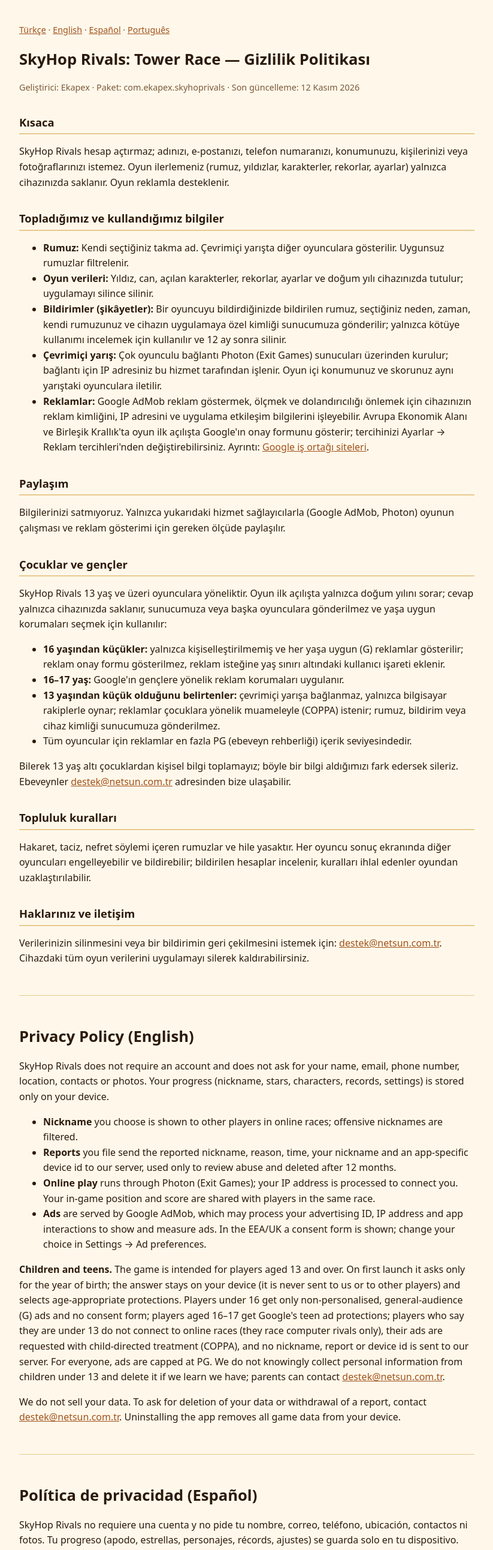
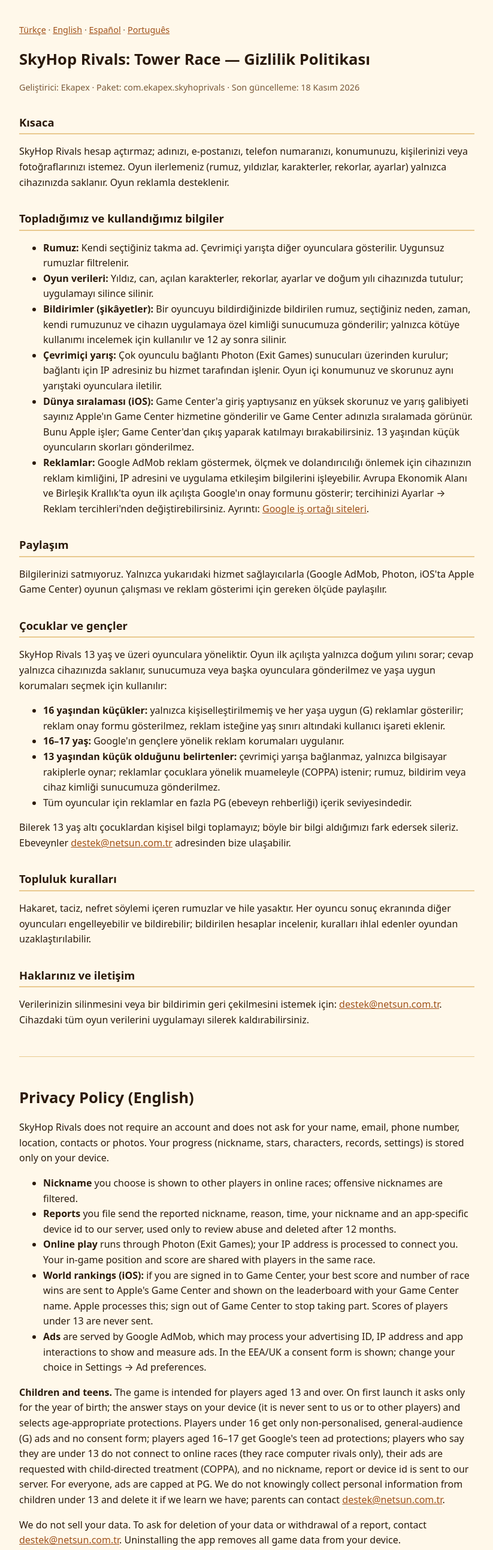
Before and after one commit to ender79/skyhop-gizlilik, a plain HTML site: page index.html in a window 1280 px wide. Shown: the top 2584 px of the page at 60% size, without its empty margins (228-1051 px from the left). Drawn offline with Linux system fonts and the light colour scheme.

Commit message:
Gizlilik: iOS Game Center dünya sıralaması maddesi (4 dil), 18 Kasım 2026
Co-Authored-By: Claude Opus 5.5 <noreply@anthropic.com>
Claude-Session: https://claude.ai/code/session_017FmkvFdo4UP5TUXwn6DPNu

```diff
--- a/index.html
+++ b/index.html
@@ -16,7 +16,7 @@
 <body>
 <p class="muted"><a href="#tr">Türkçe</a> · <a href="#en">English</a> · <a href="#es">Español</a> · <a href="#pt">Português</a></p>
 <h1 id="tr">SkyHop Rivals: Tower Race — Gizlilik Politikası</h1>
-<p class="muted">Geliştirici: Ekapex · Paket: com.ekapex.skyhoprivals · Son güncelleme: 12 Kasım 2026</p>
+<p class="muted">Geliştirici: Ekapex · Paket: com.ekapex.skyhoprivals · Son güncelleme: 18 Kasım 2026</p>
 
 <h2>Kısaca</h2>
 <p>SkyHop Rivals hesap açtırmaz; adınızı, e-postanızı, telefon numaranızı, konumunuzu, kişilerinizi veya fotoğraflarınızı istemez.
@@ -30,6 +30,9 @@ Oyun ilerlemeniz (rumuz, yıldızlar, karakterler, rekorlar, ayarlar) yalnızca
       cihazın uygulamaya özel kimliği sunucumuza gönderilir; yalnızca kötüye kullanımı incelemek için kullanılır ve 12 ay sonra silinir.</li>
   <li><b>Çevrimiçi yarış:</b> Çok oyunculu bağlantı Photon (Exit Games) sunucuları üzerinden kurulur; bağlantı için IP adresiniz bu
       hizmet tarafından işlenir. Oyun içi konumunuz ve skorunuz aynı yarıştaki oyunculara iletilir.</li>
+  <li><b>Dünya sıralaması (iOS):</b> Game Center'a giriş yaptıysanız en yüksek skorunuz ve yarış galibiyeti sayınız Apple'ın
+      Game Center hizmetine gönderilir ve Game Center adınızla sıralamada görünür. Bunu Apple işler; Game Center'dan çıkış
+      yaparak katılmayı bırakabilirsiniz. 13 yaşından küçük oyuncuların skorları gönderilmez.</li>
   <li><b>Reklamlar:</b> Google AdMob reklam göstermek, ölçmek ve dolandırıcılığı önlemek için cihazınızın reklam kimliğini, IP
       adresini ve uygulama etkileşim bilgilerini işleyebilir. Avrupa Ekonomik Alanı ve Birleşik Krallık'ta oyun ilk açılışta Google'ın
       onay formunu gösterir; tercihinizi Ayarlar → Reklam tercihleri'nden değiştirebilirsiniz. Ayrıntı:
@@ -37,7 +40,7 @@ Oyun ilerlemeniz (rumuz, yıldızlar, karakterler, rekorlar, ayarlar) yalnızca
 </ul>
 
 <h2>Paylaşım</h2>
-<p>Bilgilerinizi satmıyoruz. Yalnızca yukarıdaki hizmet sağlayıcılarla (Google AdMob, Photon) oyunun çalışması ve reklam
+<p>Bilgilerinizi satmıyoruz. Yalnızca yukarıdaki hizmet sağlayıcılarla (Google AdMob, Photon, iOS'ta Apple Game Center) oyunun çalışması ve reklam
 gösterimi için gereken ölçüde paylaşılır.</p>
 
 <h2>Çocuklar ve gençler</h2>
@@ -73,6 +76,9 @@ Your progress (nickname, stars, characters, records, settings) is stored only on
       used only to review abuse and deleted after 12 months.</li>
   <li><b>Online play</b> runs through Photon (Exit Games); your IP address is processed to connect you. Your in-game position and score
       are shared with players in the same race.</li>
+  <li><b>World rankings (iOS):</b> if you are signed in to Game Center, your best score and number of race wins are sent to Apple's
+      Game Center and shown on the leaderboard with your Game Center name. Apple processes this; sign out of Game Center to stop
+      taking part. Scores of players under 13 are never sent.</li>
   <li><b>Ads</b> are served by Google AdMob, which may process your advertising ID, IP address and app interactions to show and measure
       ads. In the EEA/UK a consent form is shown; change your choice in Settings → Ad preferences.</li>
 </ul>
@@ -97,6 +103,9 @@ Tu progreso (apodo, estrellas, personajes, récords, ajustes) se guarda solo en
       del dispositivo propio de la aplicación; solo se usan para revisar abusos y se borran a los 12 meses.</li>
   <li><b>El juego en línea</b> funciona con Photon (Exit Games); tu dirección IP se procesa para conectarte. Tu posición y puntuación
       se comparten con los jugadores de la misma carrera.</li>
+  <li><b>Clasificación mundial (iOS):</b> si has iniciado sesión en Game Center, tu mejor puntuación y tu número de carreras ganadas
+      se envían a Game Center de Apple y aparecen en la clasificación con tu nombre de Game Center. Lo procesa Apple; cierra sesión
+      en Game Center para dejar de participar. Nunca se envían las puntuaciones de jugadores menores de 13 años.</li>
   <li><b>Los anuncios</b> los sirve Google AdMob, que puede procesar tu ID de publicidad, tu dirección IP y tus interacciones con la
       aplicación para mostrar y medir anuncios. En el EEE y el Reino Unido se muestra un formulario de consentimiento; puedes cambiar
       tu elección en Ajustes → Preferencias de anuncios.</li>
@@ -124,6 +133,9 @@ Seu progresso (apelido, estrelas, personagens, recordes, ajustes) fica salvo ape
       identificador do aparelho exclusivo do app; são usadas só para analisar abusos e apagadas após 12 meses.</li>
   <li><b>O jogo on-line</b> funciona pelo Photon (Exit Games); seu endereço IP é processado para conectar você. Sua posição e pontuação
       são compartilhadas com os jogadores da mesma corrida.</li>
+  <li><b>Ranking mundial (iOS):</b> se você entrou no Game Center, sua melhor pontuação e seu número de vitórias em corridas são
+      enviados ao Game Center da Apple e aparecem no ranking com seu nome do Game Center. Quem processa é a Apple; saia do Game
+      Center para deixar de participar. As pontuações de jogadores com menos de 13 anos nunca são enviadas.</li>
   <li><b>Os anúncios</b> são exibidos pelo Google AdMob, que pode processar seu ID de publicidade, endereço IP e interações com o app
       para exibir e medir anúncios. No EEE e no Reino Unido aparece um formulário de consentimento; você pode mudar sua escolha em
       Ajustes → Preferências de anúncios.</li>
```
